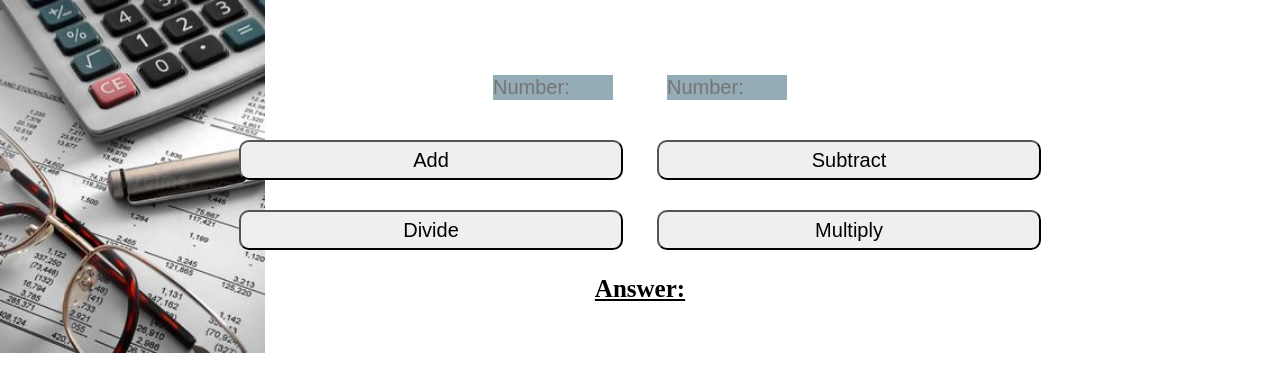
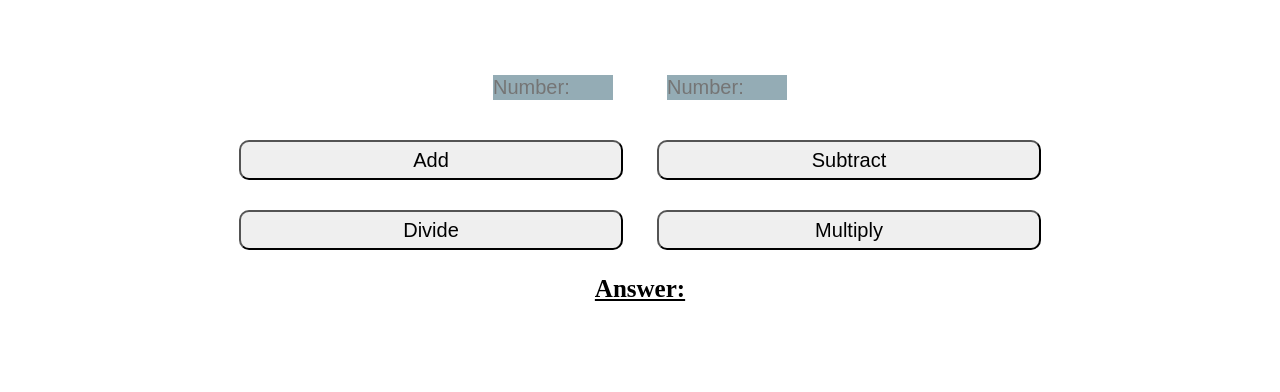
Before and after one commit to PetJs/calculator.io, a plain HTML site: page index.html in a window 1280 px wide. Drawn offline with Linux system fonts and the light colour scheme.

Commit message:
new background

```diff
--- a/style.css
+++ b/style.css
@@ -38,7 +38,7 @@ h3{
 }
 
 body{
-    background-image: url(calc.jpg);
+    background-image: rgba(255,0,255);
     background-repeat: no-repeat;
     background-size: contain;
 }
```
